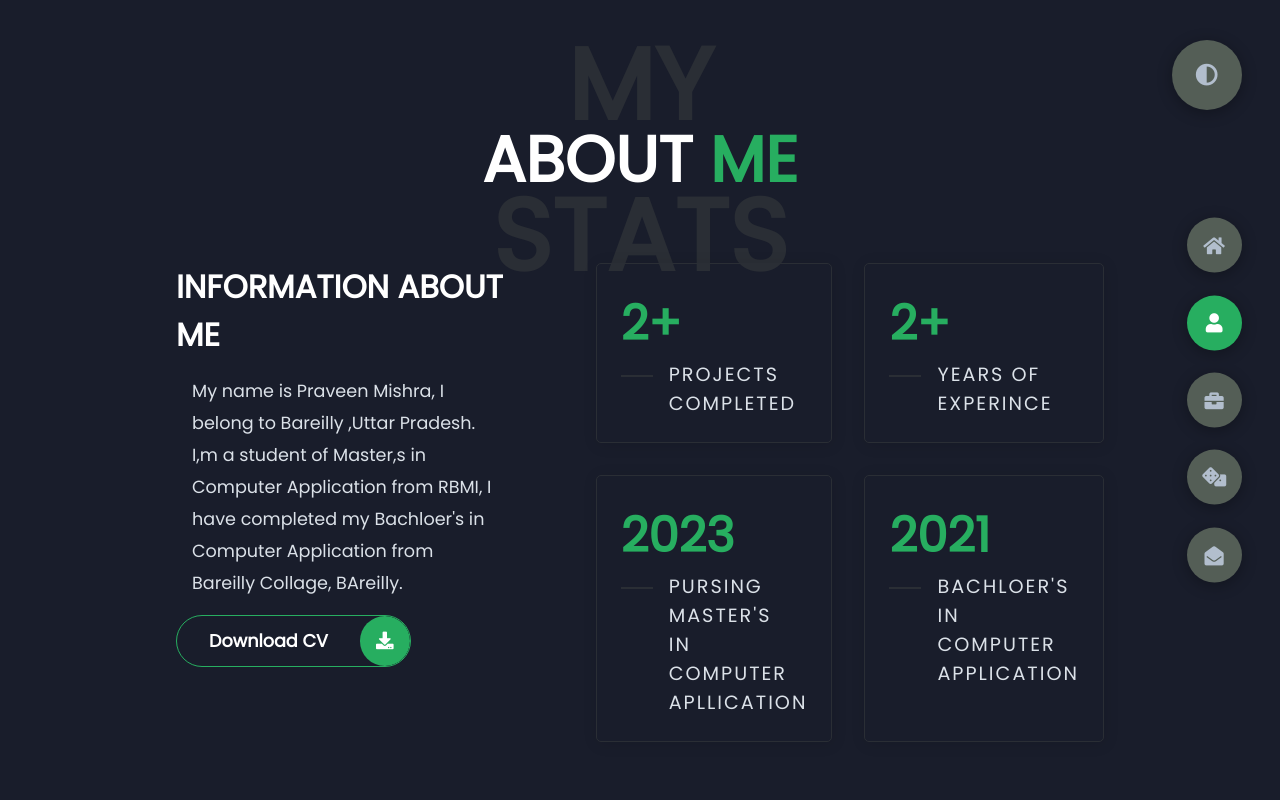
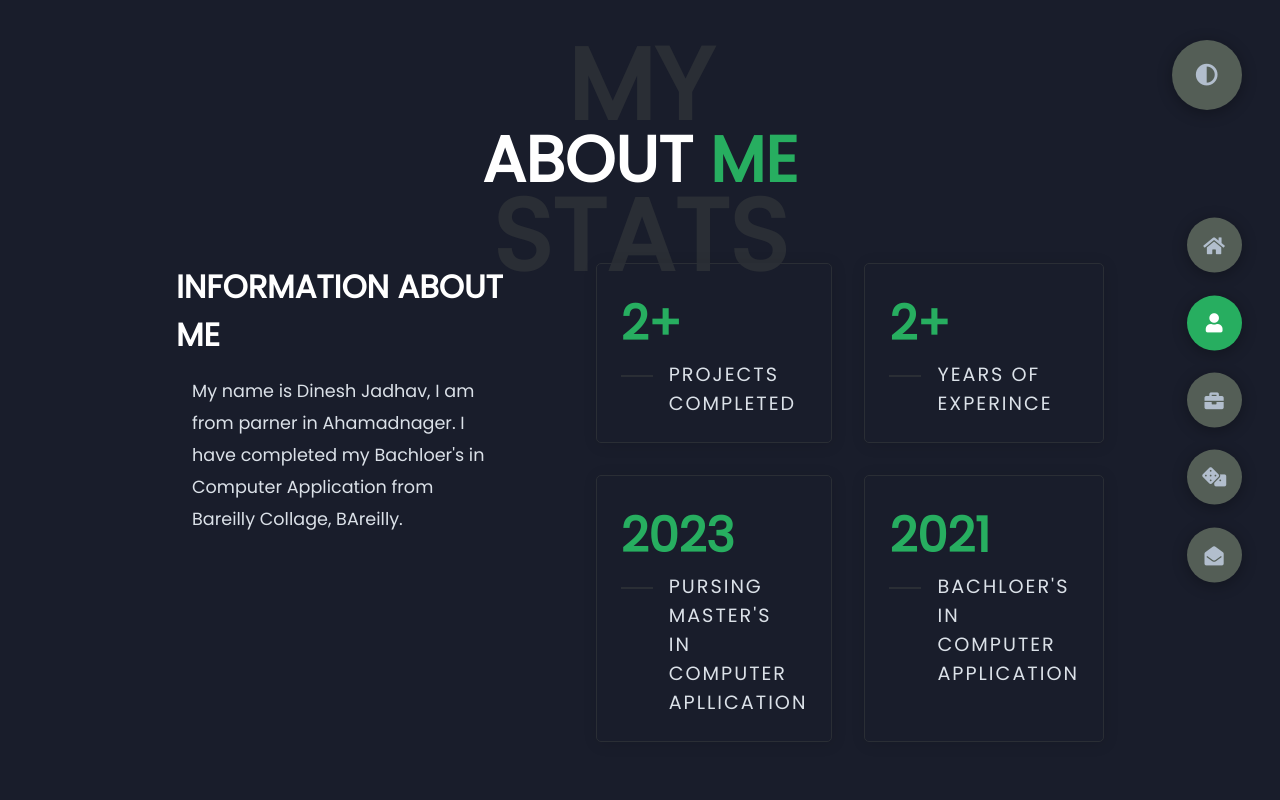
Before and after one commit to DineshJadhav2006/Practice, a plain HTML site: page index.html in a window 1280 px wide. Both pictures are taken after a click on the element 1214 px from the left and 322 px from the top of the page. Shown: the top 800 px of the page. Drawn offline with nearby package versions, Linux system fonts and the light colour scheme; files that its build step writes are made by us from their sources.

Commit message:
delet Download cv Button

```diff
--- a/index.html
+++ b/index.html
@@ -46,15 +46,15 @@
             <div class="left-about">
                 <h4>Information About me</h4>
                 <p>
-                    My name is Praveen Mishra, I belong to Bareilly ,Uttar Pradesh. I,m a student of Master,s in Computer Application from RBMI,
+                    My name is Dinesh Jadhav, I am from parner in Ahamadnager.
                     I have completed my Bachloer's in Computer Application from Bareilly Collage, BAreilly.
                 </p>
-                <div class="btn-con">
+                <!-- <div class="btn-con">
                     <a href="" class="main-btn">
                         <span class="btn-text">Download CV</span>
                         <span class="btn-icon"><i class="fas fa-download"></i></span>
                     </a>
-                </div>
+                </div> -->
             </div>
             <div class="right-about">
                 <div class="about-item">
```
